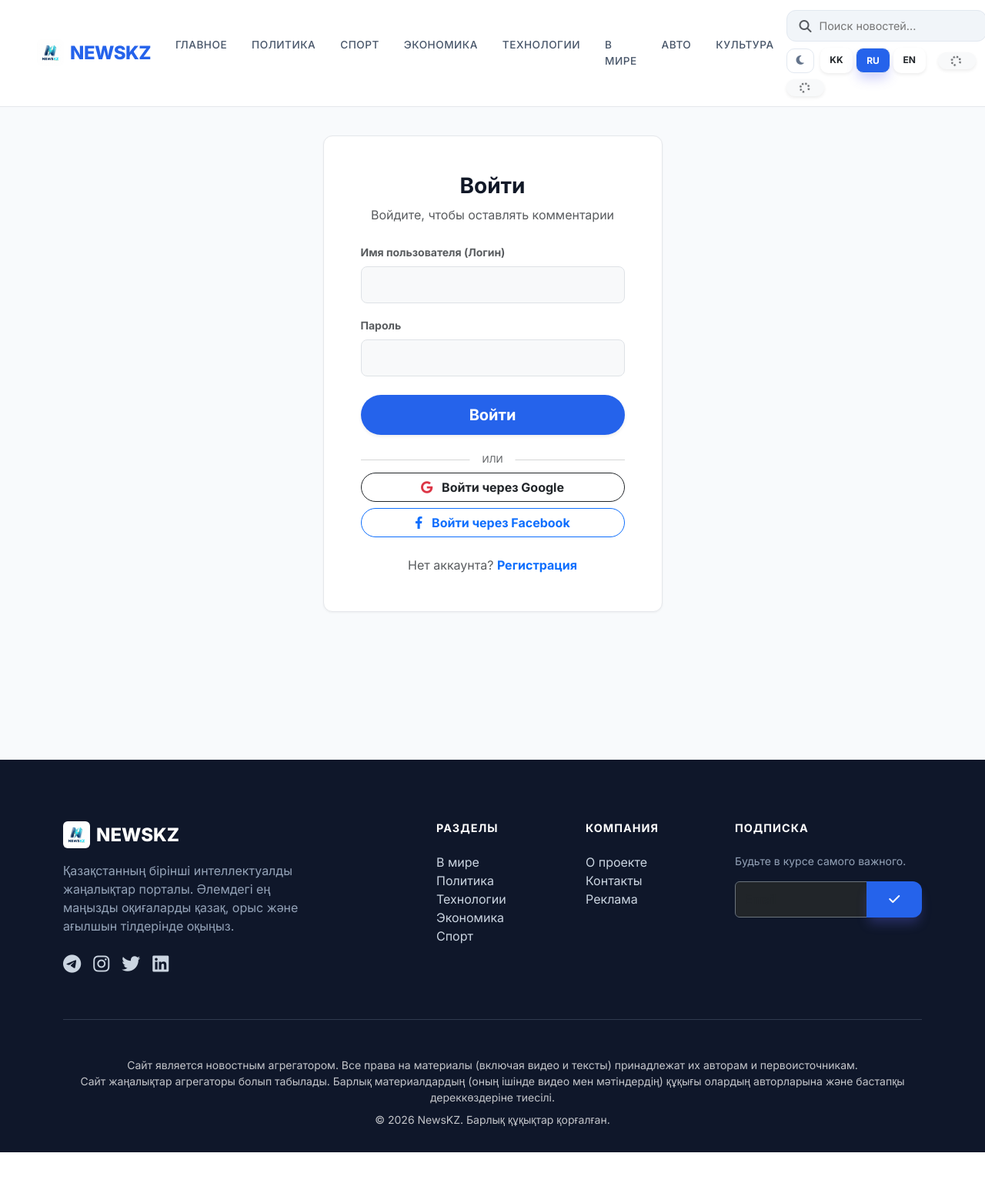
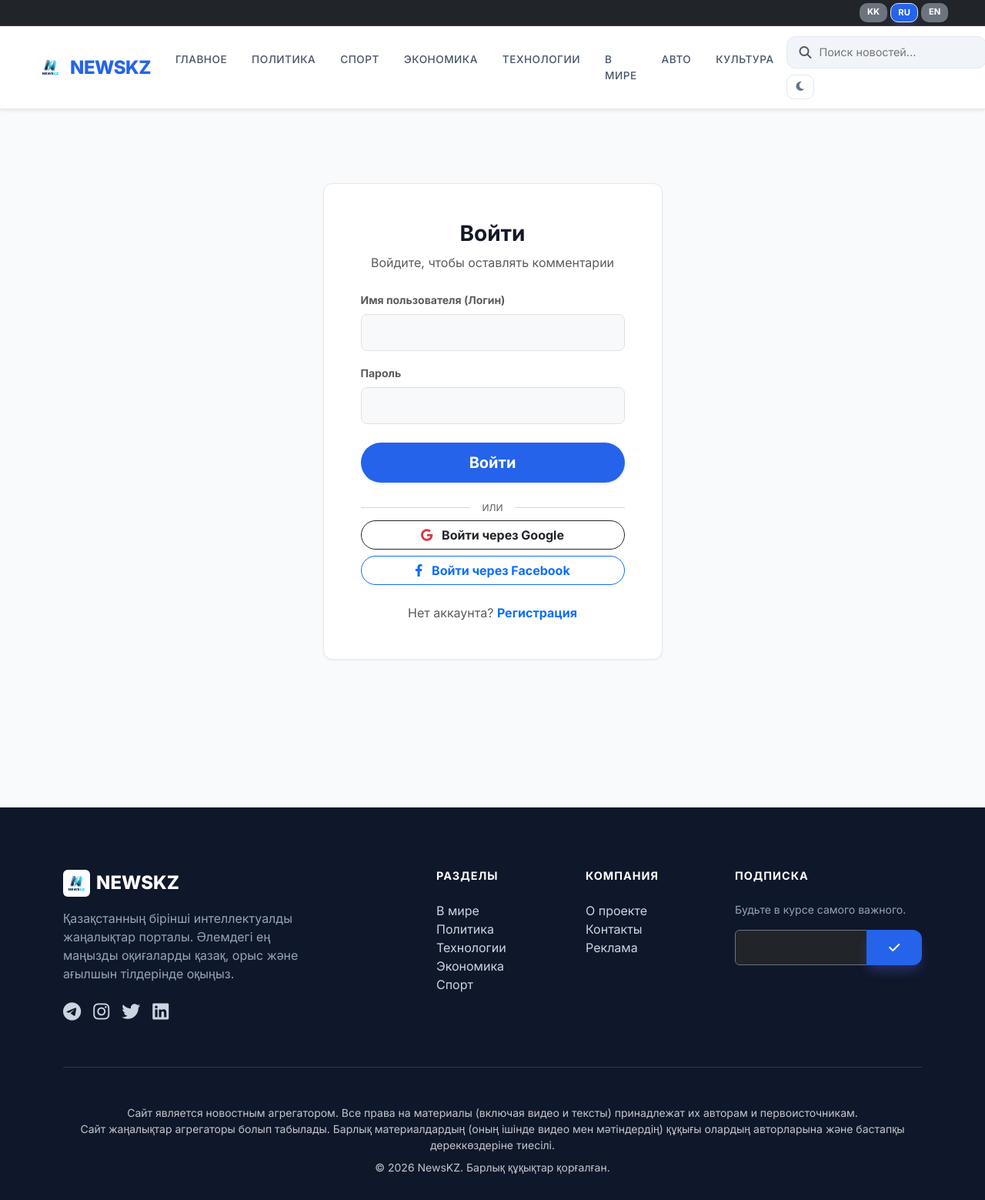
Before and after one commit to abay209/news-portal-kz, a Flask app: a page that uses app/templates/base.html in a window 1280 px wide; the page is wider, and only the part inside the window is pictured. Shown: that part at 77% size. Before the commit the page ends 1497 px from the top of that part, so only its background shows below. Run offline with Flask 3, Linux system fonts and the light colour scheme; data comes from the database, SQL or seed files in the repository; data that the repository does not hold is empty.

Commit message:
fix: move widgets to top bar to prevent navbar from wrapping vertically

```diff
--- a/app/templates/base.html
+++ b/app/templates/base.html
@@ -47,7 +47,6 @@
             font-family: 'Inter', sans-serif;
             background-color: var(--bg);
             color: var(--text);
-            padding-top: 80px;
             transition: background 0.3s, color 0.3s;
         }
 
@@ -220,7 +219,6 @@
 
         @media (max-width: 991px) {
             .search-bar { width: 100%; margin: 1rem 0; }
-            body { padding-top: 80px; }
         }
 
         /* ===== LIVE PULSE ANIMATION ===== */
@@ -238,7 +236,26 @@
     <!-- Reading Progress Bar -->
     <div id="readingProgress"></div>
 
-    <nav class="navbar navbar-expand-lg navbar-glass fixed-top">
+    <div class="bg-dark text-white py-1 d-none d-lg-block" style="font-size: 0.8rem; border-bottom: 1px solid rgba(255,255,255,0.1);">
+        <div class="container-fluid px-4 px-lg-5 d-flex justify-content-between align-items-center">
+            <div class="d-flex align-items-center gap-3">
+                <div id="weatherWidget" title="Астана ауа-райы" style="font-weight: 600;">
+                    <i class="fas fa-spinner fa-spin me-1 text-muted"></i>
+                </div>
+                <div id="currencyWidget" class="currency-widget" title="Валюта бағамы">
+                    <i class="fas fa-spinner fa-spin me-1 text-muted"></i>
+                </div>
+            </div>
+            <div class="lang-switcher d-flex gap-1">
+                {% set current_l = session.get('lang', 'ru') %}
+                <a href="{{ url_for('main.set_lang', lang_code='kk') }}" class="btn btn-sm {{ 'btn-primary' if current_l == 'kk' else 'bg-secondary text-white border-0' }}" style="font-size: 0.7rem; padding: 0.2rem 0.6rem;">KK</a>
+                <a href="{{ url_for('main.set_lang', lang_code='ru') }}" class="btn btn-sm {{ 'btn-primary' if current_l == 'ru' else 'bg-secondary text-white border-0' }}" style="font-size: 0.7rem; padding: 0.2rem 0.6rem;">RU</a>
+                <a href="{{ url_for('main.set_lang', lang_code='en') }}" class="btn btn-sm {{ 'btn-primary' if current_l == 'en' else 'bg-secondary text-white border-0' }}" style="font-size: 0.7rem; padding: 0.2rem 0.6rem;">EN</a>
+            </div>
+        </div>
+    </div>
+
+    <nav class="navbar navbar-expand-lg navbar-glass sticky-top shadow-sm">
         <div class="container-fluid px-4 px-lg-5">
             <a class="navbar-brand d-flex align-items-center" href="{{ url_for('main.index') }}">
                 <img src="{{ url_for('static', filename='images/logo.png') }}" alt="NEWSKZ" height="35" class="me-2" style="border-radius: 8px;" onerror="this.style.display='none'">
@@ -257,7 +274,7 @@
                 </ul>
 
                 <div class="d-flex align-items-center gap-2 flex-wrap position-relative">
-                    <form action="{{ url_for('main.index') }}" class="search-bar d-flex align-items-center position-relative">
+                    <form action="{{ url_for('main.index') }}" class="search-bar d-flex align-items-center position-relative mb-0">
                         <i class="fas fa-search text-muted me-2"></i>
                         <input type="text" name="q" id="liveSearchInput" placeholder="{{ _('search_placeholder') }}" value="{{ request.args.get('q', '') }}" autocomplete="off">
 
@@ -272,19 +289,11 @@
                         <i class="fas fa-moon" id="themeIcon"></i>
                     </button>
 
-                    <div class="lang-switcher d-flex gap-1 me-2">
+                    <!-- Mobile Lang Switcher -->
+                    <div class="lang-switcher d-flex d-lg-none gap-1 ms-2">
                         {% set current_l = session.get('lang', 'ru') %}
-                        <a href="{{ url_for('main.set_lang', lang_code='kk') }}" class="btn btn-sm {{ 'btn-primary' if current_l == 'kk' else 'bg-white text-dark shadow-sm border-0' }}">KK</a>
-                        <a href="{{ url_for('main.set_lang', lang_code='ru') }}" class="btn btn-sm {{ 'btn-primary' if current_l == 'ru' else 'bg-white text-dark shadow-sm border-0' }}">RU</a>
-                        <a href="{{ url_for('main.set_lang', lang_code='en') }}" class="btn btn-sm {{ 'btn-primary' if current_l == 'en' else 'bg-white text-dark shadow-sm border-0' }}">EN</a>
-                    </div>
-
-                    <div id="currencyWidget" class="d-none d-xl-flex align-items-center bg-light px-3 py-1 rounded-pill shadow-sm text-dark currency-widget me-2" title="Валюта бағамы">
-                        <i class="fas fa-spinner fa-spin me-1 text-muted"></i>
-                    </div>
-
-                    <div id="weatherWidget" class="d-none d-lg-flex align-items-center bg-light px-3 py-1 rounded-pill shadow-sm text-dark" style="font-size: 0.85rem; font-weight: 600;" title="Астана ауа-райы">
-                        <i class="fas fa-spinner fa-spin me-1 text-muted"></i>
+                        <a href="{{ url_for('main.set_lang', lang_code='kk') }}" class="btn btn-sm {{ 'btn-primary' if current_l == 'kk' else 'bg-light text-dark' }}" style="padding: 0.2rem 0.5rem; font-size: 0.75rem;">KK</a>
+                        <a href="{{ url_for('main.set_lang', lang_code='ru') }}" class="btn btn-sm {{ 'btn-primary' if current_l == 'ru' else 'bg-light text-dark' }}" style="padding: 0.2rem 0.5rem; font-size: 0.75rem;">RU</a>
                     </div>
                 </div>
 
```
